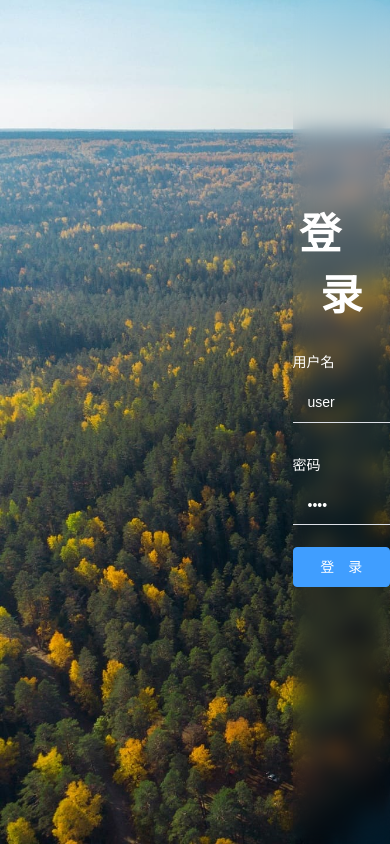
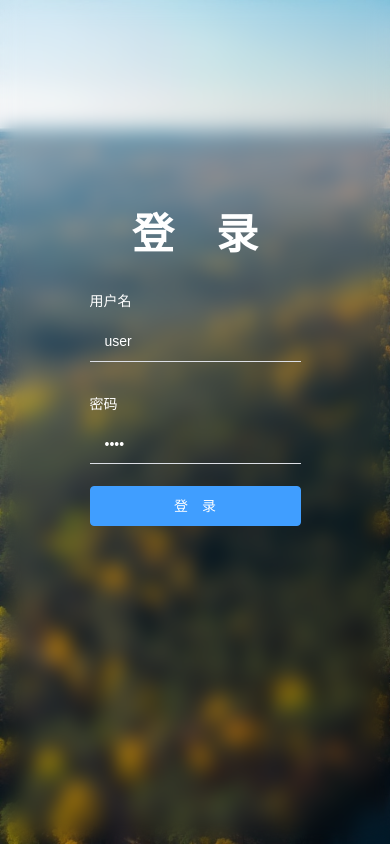
Before and after one commit to NocKit/skill_demo, a Vue app: page / in a window 390 px wide. Built offline with nearby package versions, Linux system fonts and the light colour scheme.

Commit message:
登录页移动端优化

```diff
--- a/src/views/LoginView.vue
+++ b/src/views/LoginView.vue
@@ -1,6 +1,6 @@
 <template>
   <div class="login">
-    <div class="loginForm">
+    <div class="loginForm" id="loginForm">
       <div class="loginHint">登&emsp;录</div>
       <el-form>
         <el-form-item label="用户名">
@@ -24,6 +24,13 @@ export default {
     return {
       username: "user",
       password: "pass"
+    }
+  },
+
+  mounted() {
+    let windowWidth = window.innerWidth;
+    if (windowWidth < 768) {
+      document.getElementById('loginForm').style.width = '100%';
     }
   },
 
@@ -70,7 +77,6 @@ export default {
   right: 0;
   width: 25%;
   height: 100%;
-  border-radius: 20px;
   display: flex;
   flex-direction: column;
   justify-content: left;
```
